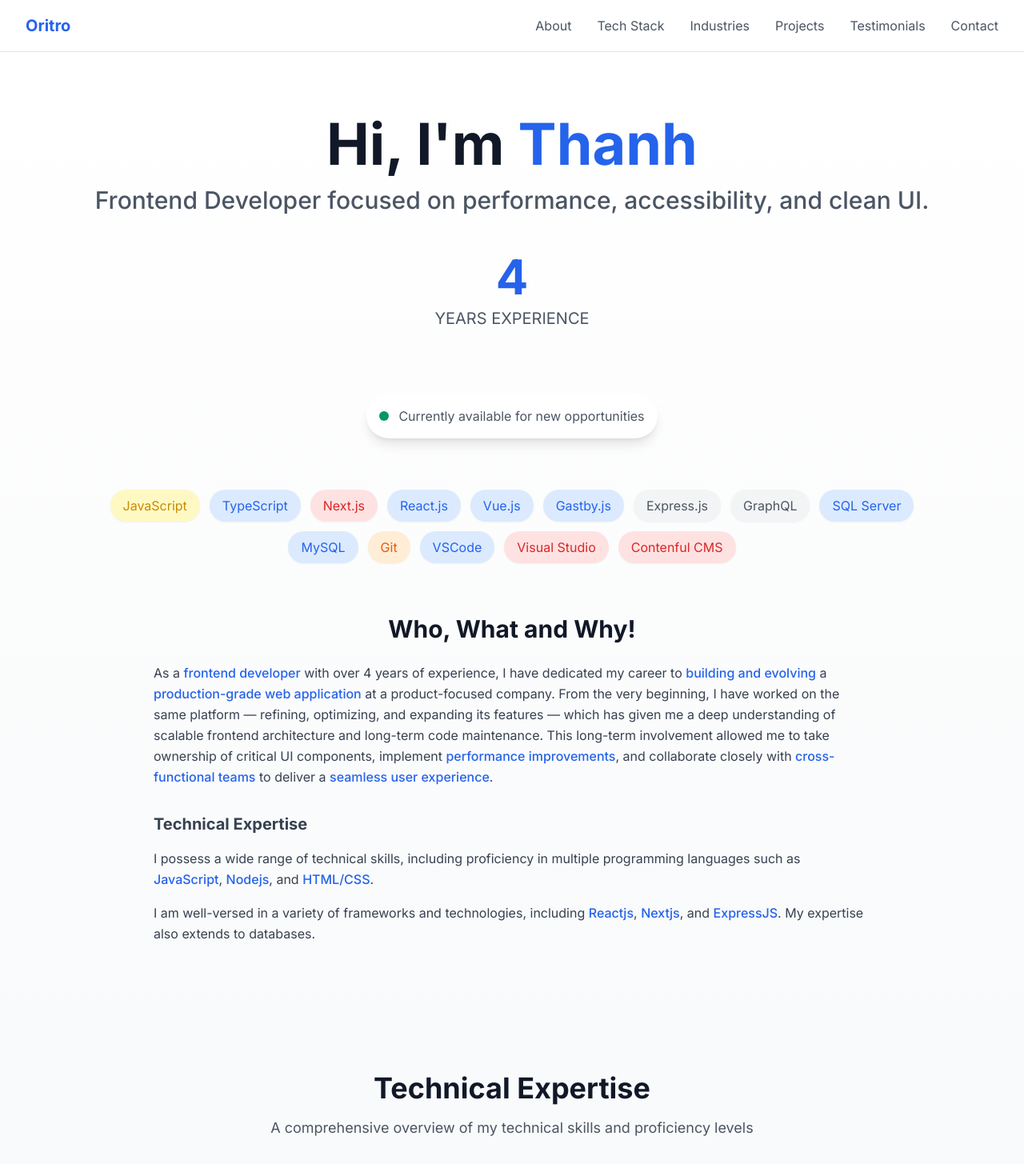
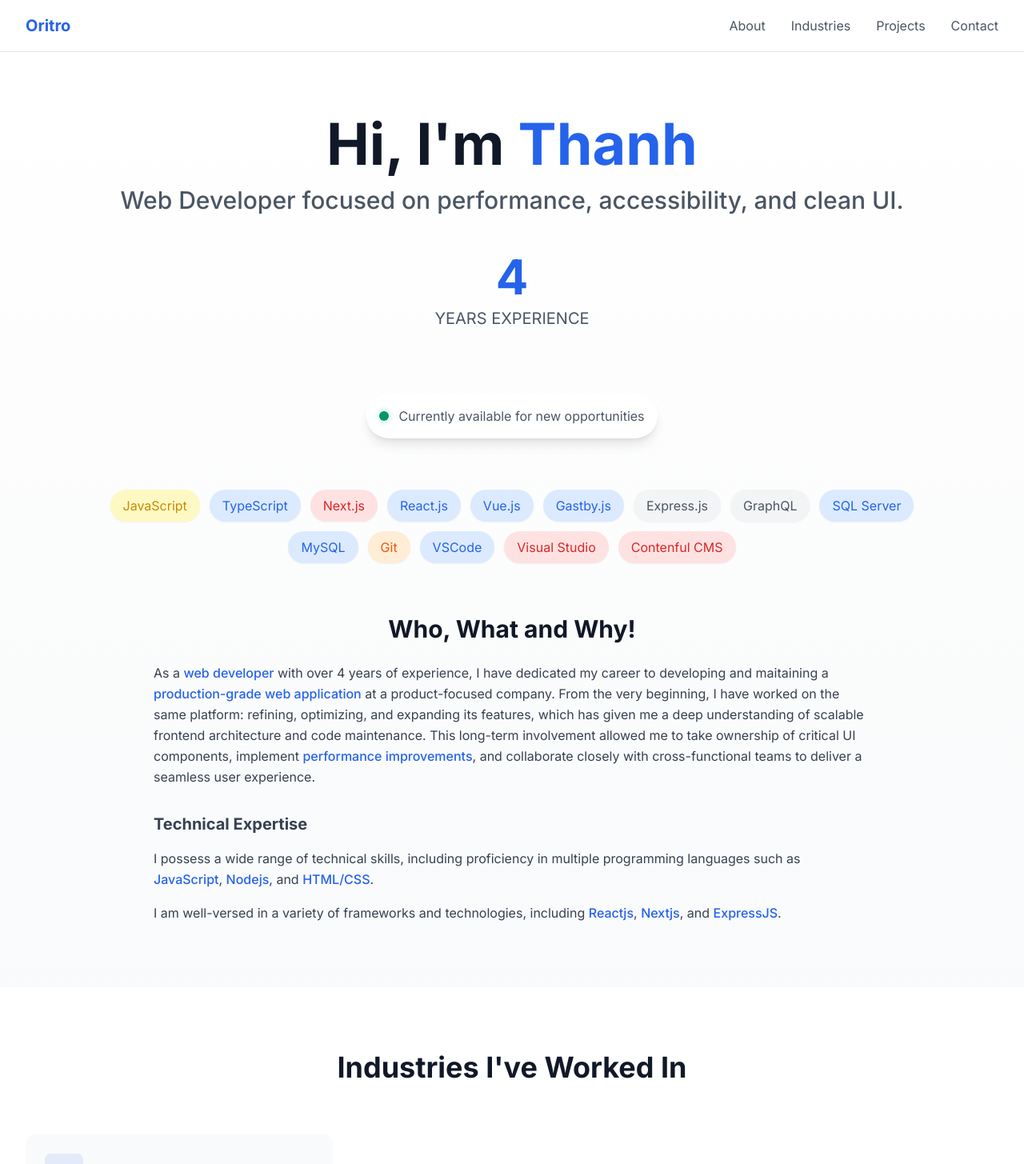
Before and after one commit to kimthanh932000/thanhtran-portfolio, a React (Vite) app: page / in a window 1280 px wide. Shown: the top 1455 px of the page at 80% size. Built offline with nearby package versions, Linux system fonts and the light colour scheme.

Commit message:
Update Contact

```diff
--- a/src/App.tsx
+++ b/src/App.tsx
@@ -21,10 +21,10 @@ const App = () => {
             <span className="text-xl font-bold text-primary">Oritro</span>
             <div className="hidden md:flex space-x-8">
               <a href="#about" className="text-gray-600 hover:text-primary dark:text-gray-300 dark:hover:text-primary transition">About</a>
-              <a href="#tech" className="text-gray-600 hover:text-primary dark:text-gray-300 dark:hover:text-primary transition">Tech Stack</a>
+              {/* <a href="#tech" className="text-gray-600 hover:text-primary dark:text-gray-300 dark:hover:text-primary transition">Tech Stack</a> */}
               <a href="#industries" className="text-gray-600 hover:text-primary dark:text-gray-300 dark:hover:text-primary transition">Industries</a>
               <a href="#projects" className="text-gray-600 hover:text-primary dark:text-gray-300 dark:hover:text-primary transition">Projects</a>
-              <a href="#testimonials" className="text-gray-600 hover:text-primary dark:text-gray-300 dark:hover:text-primary transition">Testimonials</a>
+              {/* <a href="#testimonials" className="text-gray-600 hover:text-primary dark:text-gray-300 dark:hover:text-primary transition">Testimonials</a> */}
               <a href="#contact" className="text-gray-600 hover:text-primary dark:text-gray-300 dark:hover:text-primary transition">Contact</a>
             </div>
           </div>
@@ -33,11 +33,11 @@ const App = () => {
 
       <main className="pt-16">
         <Hero />
-        <TechStack />
+        {/* <TechStack /> */}
         <Industries />
         <Experience />
         <Projects />
-        <Testimonials />
+        {/* <Testimonials /> */}
         <ResumeDownload />
         <Contact />
       </main>
--- a/src/components/Contact.tsx
+++ b/src/components/Contact.tsx
@@ -37,20 +37,20 @@ const Contact = () => {
     {
       icon: FaEnvelope,
       title: "EMAIL",
-      value: "le@ioritro.com",
-      link: "mailto:le@ioritro.com"
+      value: "kimthanh932000@gmail.com",
+      link: "mailto:kimthanh932000@gmail.com"
     },
     {
       icon: FaLinkedin,
       title: "LINKEDIN",
-      value: "linkedin.com/in/oritromax",
-      link: "https://linkedin.com/in/oritromax"
+      value: "linkedin.com/in/vi-tran-217b40208",
+      link: "https://www.linkedin.com/in/vi-tran-217b40208/"
     },
     {
       icon: FaGithub,
       title: "GITHUB",
-      value: "github.com/oritromax",
-      link: "https://github.com/oritromax"
+      value: "github.com/kimthanh932000",
+      link: "https://github.com/kimthanh932000"
     }
   ];
 
@@ -88,7 +88,7 @@ const Contact = () => {
         </motion.div>
 
         <footer className="mt-20 text-center text-gray-500 dark:text-gray-400">
-          <p>© {new Date().getFullYear()} Oritro. All rights reserved.</p>
+          <p>© {new Date().getFullYear()} Thanh Tran. All rights reserved.</p>
         </footer>
       </div>
     </section>
--- a/src/components/Hero.tsx
+++ b/src/components/Hero.tsx
@@ -16,7 +16,7 @@ const Hero = () => {
             Hi, I'm <span className="text-primary">Thanh</span>
           </h1>
           <p className="text-2xl md:text-3xl text-gray-600 dark:text-gray-300 font-medium">
-            Frontend Developer focused on performance, accessibility, and clean UI.
+            Web Developer focused on performance, accessibility, and clean UI.
           </p>
         </motion.div>
 
@@ -82,9 +82,9 @@ const Hero = () => {
           {/* Professional Experience */}
           <div className="prose prose-lg dark:prose-invert max-w-none mb-8">
             <p className="text-gray-700 dark:text-gray-300 leading-relaxed">
-              As a <span className="text-primary font-medium">frontend developer</span> with over 4 years of experience, I have dedicated my career to <span className="text-primary font-medium">building and evolving</span> a <span className="text-primary font-medium">production-grade web application</span> at a product-focused company.
-              From the very beginning, I have worked on the same platform — refining, optimizing, and expanding its features — which has given me a deep understanding of scalable frontend architecture and long-term code maintenance.
-              This long-term involvement allowed me to take ownership of critical UI components, implement <span className="text-primary font-medium">performance improvements</span>, and collaborate closely with <span className="text-primary font-medium">cross-functional teams</span> to deliver a <span className="text-primary font-medium">seamless user experience</span>.
+              As a <span className="text-primary font-medium">web developer</span> with over 4 years of experience, I have dedicated my career to developing and maitaining a <span className="text-primary font-medium">production-grade web application</span> at a product-focused company.
+              From the very beginning, I have worked on the same platform: refining, optimizing, and expanding its features, which has given me a deep understanding of scalable frontend architecture and code maintenance.
+              This long-term involvement allowed me to take ownership of critical UI components, implement <span className="text-primary font-medium">performance improvements</span>, and collaborate closely with cross-functional teams to deliver a seamless user experience.
             </p>
           </div>
 
@@ -95,7 +95,7 @@ const Hero = () => {
               I possess a wide range of technical skills, including proficiency in multiple programming languages such as <span className="text-primary font-medium">JavaScript</span>, <span className="text-primary font-medium">Nodejs</span>, and <span className="text-primary font-medium">HTML/CSS</span>.
             </p>
             <p>
-              I am well-versed in a variety of frameworks and technologies, including <span className="text-primary font-medium">Reactjs</span>, <span className="text-primary font-medium">Nextjs</span>, and <span className="text-primary font-medium">ExpressJS</span>. My expertise also extends to databases.
+              I am well-versed in a variety of frameworks and technologies, including <span className="text-primary font-medium">Reactjs</span>, <span className="text-primary font-medium">Nextjs</span>, and <span className="text-primary font-medium">ExpressJS</span>.
             </p>
           </div>
         </motion.div>
--- a/src/components/ResumeDownload.tsx
+++ b/src/components/ResumeDownload.tsx
@@ -7,7 +7,7 @@ interface ResumeDownloadProps {
 }
 
 const ResumeDownload: React.FC<ResumeDownloadProps> = ({
-  resumeUrl = '/path-to-your-resume.pdf',
+  resumeUrl = 'Thanh_Tran_Resume.pdf',
   onDownload
 }) => {
   const handleDownload = () => {
--- a/src/data/experiences.ts
+++ b/src/data/experiences.ts
@@ -10,10 +10,10 @@ export interface WorkExperience {
 export const experiences: WorkExperience[] = [
     {
       id: 1,
-      position: "Mid-level Frontend Developer",
+      position: "Web Developer",
       company: "KAMORA Digital Studio",
       timeFrame: "2020 - 2024",
-      technologies: ["ReactJS", "NextJS", "NodeJS", "GraphQL"],
+      technologies: ["ReactJS", "NextJS", "NodeJS", "GraphQL API", "Restful API"],
       description: "Served as a core frontend developer for the company’s main product, driving continuous improvements in performance, scalability, and user experience. Collaborated closely with cross-functional teams to deliver new features, maintain long-term code quality, and ensure the platform’s reliability for thousands of users."
     }
   ];
```
Also changed, not shown: 1 other file (tests, documents, lock files or other folders).
